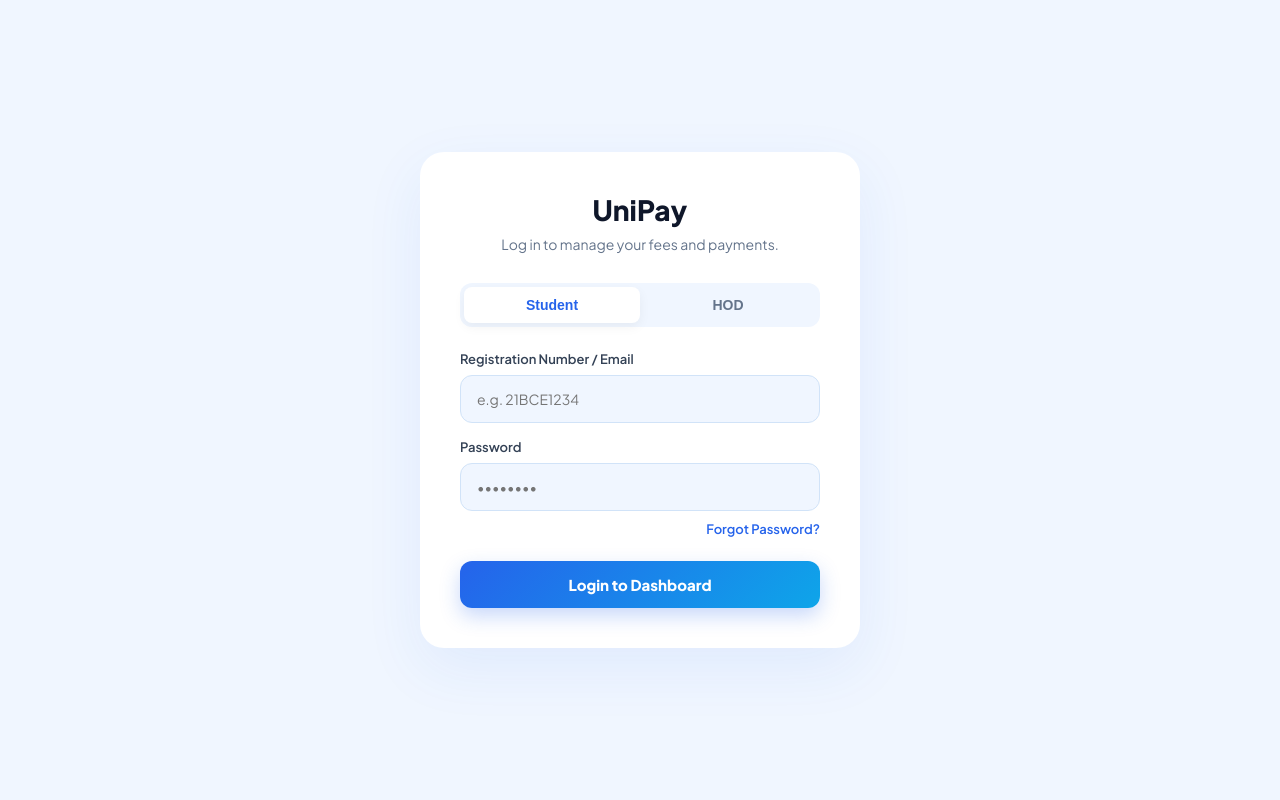
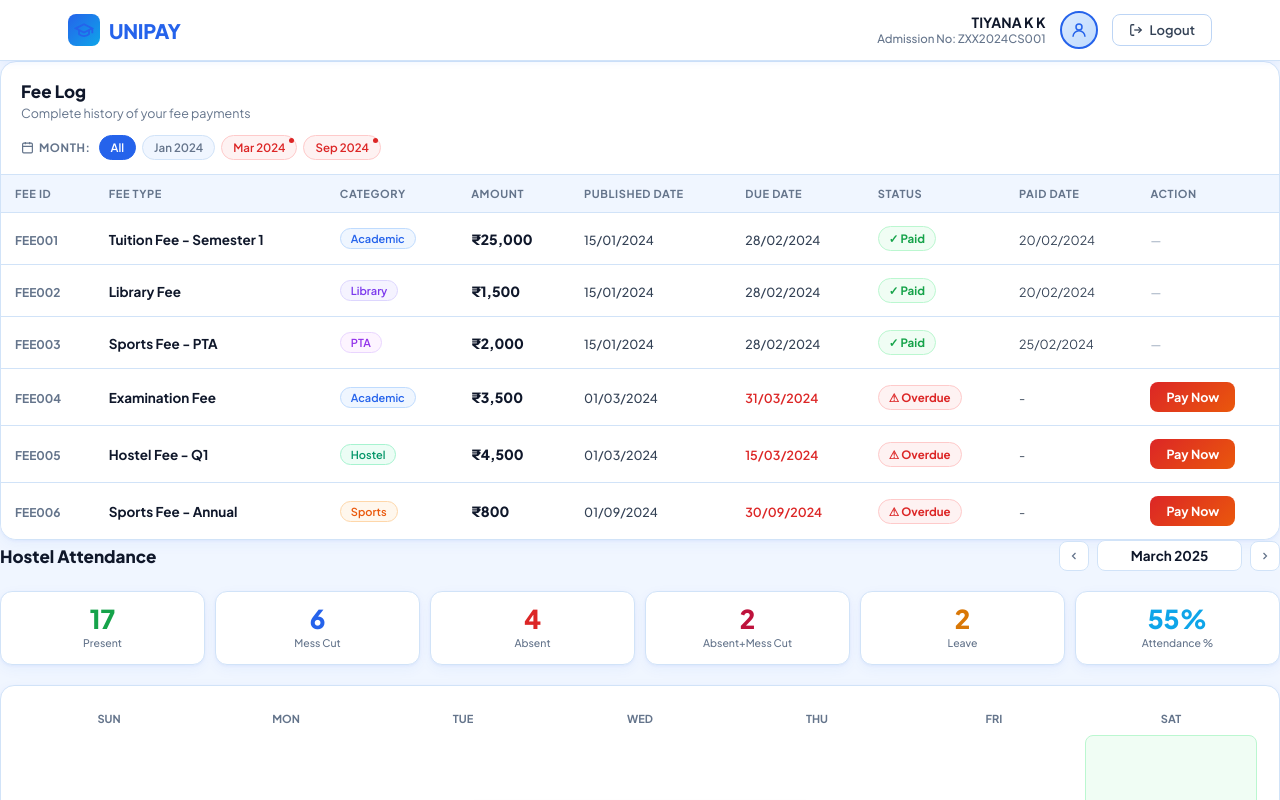
Before and after one commit to Tiyana-kk/unipay_, a React (Create React App) app: page /student/dashboard in a window 1280 px wide. Shown: the top 800 px of the page. Built offline with nearby package versions, Linux system fonts and the light colour scheme.

Commit message:
app.js chnages

```diff
--- a/src/App.js
+++ b/src/App.js
@@ -1,79 +1,20 @@
-import React, { useState, useCallback } from "react";
-import { C, INITIAL_FEES } from "./utils/constants";
-import { resolveStatus, fmtCurrency } from "./utils/helpers";
-import { useWindowWidth } from "./hooks/useWindowWidth";
-
-import { CheckCircle, ClockIcon, GradCap, WarnIcon } from "./components/icons";
-import { Navbar } from "./components/common/Navbar";
-import { ProfileDrawer } from "./components/common/ProfileDrawer";
-import { StatCard } from "./components/common/StatCard";
-import { PaymentModal } from "./components/common/PaymentModal";
-import { Toast } from "./components/common/Toast";
-
-import { FeeSection } from "./components/fees/FeeSection";
-import { HostelSection } from "./components/hostel/HostelSection";
-
+import { BrowserRouter as Router, Routes, Route, Navigate } from "react-router-dom";
+import { Login } from "./components/auth/Login";
+import StudentDashboard from "./roles/student/StudentDashboard";
 import HodDashboard from "./roles/hod/HodDashboard";
-import { Login } from "./components/auth/Login";
-
 import "./index.css";
 
-export default function App() {
-
-  // ✅ role switch
-  const [role, setRole] = useState("student");
-  const [isAuthenticated, setIsAuthenticated] = useState(false);
-
-  const [drawerOpen, setDrawerOpen] = useState(false);
-  const [activeTab, setActiveTab] = useState("fees");
-  const [fees, setFees] = useState(INITIAL_FEES);
-  const [modalData, setModalData] = useState(null);
-  const [toast, setToast] = useState(false);
-
-  const width = useWindowWidth();
-
-  if (!isAuthenticated) {
-    return (
-      <Login
-        onLogin={(selectedRole) => {
-          setRole(selectedRole);
-          setIsAuthenticated(true);
-        }}
-      />
-    );
-  }
-
+function App() {
   return (
-    <>
-      {/* 🔹 Dashboard Switch */}
-      {role === "hod" ? (
-        <HodDashboard />
-      ) : (
-        <>
-          {/* Your existing Student Dashboard UI */}
-          <Navbar />
-
-          <FeeSection
-            fees={fees}
-            setFees={setFees}
-            setModalData={setModalData}
-          />
-
-          <HostelSection />
-
-          <ProfileDrawer
-            open={drawerOpen}
-            setOpen={setDrawerOpen}
-          />
-
-          <PaymentModal
-            modalData={modalData}
-            setModalData={setModalData}
-          />
-
-          <Toast show={toast} setShow={setToast} />
-        </>
-      )}
-    </>
+    <Router>
+      <Routes>
+        <Route path="/" element={<Navigate to="/login" />} />
+        <Route path="/login" element={<Login />} />
+        <Route path="/student/dashboard" element={<StudentDashboard />} />
+        <Route path="/hod/dashboard" element={<HodDashboard />} />
+      </Routes>
+    </Router>
   );
 }
+
+export default App;
--- a/src/components/auth/Login.jsx
+++ b/src/components/auth/Login.jsx
@@ -1,8 +1,10 @@
 import React, { useState } from "react";
+import { useNavigate } from "react-router-dom";
 import { C } from "../../utils/constants";
 import { useWindowWidth } from "../../hooks/useWindowWidth";
 
-export function Login({ onLogin }) {
+export function Login() {
+  const navigate = useNavigate();
   const [role, setRole] = useState("student");
   const [identifier, setIdentifier] = useState("");
   const [password, setPassword] = useState("");
@@ -16,7 +18,11 @@ export function Login({ onLogin }) {
     // Simulate network delay
     setTimeout(() => {
       setLoading(false);
-      onLogin(role);
+      if (role === "hod") {
+        navigate("/hod/dashboard");
+      } else {
+        navigate("/student/dashboard");
+      }
     }, 1000);
   };
 
--- a/src/roles/student/StudentDashboard.jsx
+++ b/src/roles/student/StudentDashboard.jsx
@@ -1,38 +1,42 @@
 import React, { useState } from "react";
-import StudentLayout from "./StudentLayout";
-import StatCard from "../../components/StatCard";
-import { INITIAL_FEES } from "../../data/feesData";
+import { INITIAL_FEES } from "../../utils/constants";
+import { useWindowWidth } from "../../hooks/useWindowWidth";
 
-function StudentDashboard() {
+import { Navbar } from "../../components/common/Navbar";
+import { ProfileDrawer } from "../../components/common/ProfileDrawer";
+import { PaymentModal } from "../../components/common/PaymentModal";
+import { Toast } from "../../components/common/Toast";
 
-  const paid = INITIAL_FEES.filter(f => f.status === "paid")
-  .reduce((s, f) => s + f.amt, 0);
+import { FeeSection } from "../../components/fees/FeeSection";
+import { HostelSection } from "../../components/hostel/HostelSection";
 
-  const pending = INITIAL_FEES.filter(f => f.status !== "paid")
-  .reduce((s, f) => s + f.amt, 0);
+export default function StudentDashboard() {
+  const [drawerOpen, setDrawerOpen] = useState(false);
+  const [activeTab, setActiveTab] = useState("fees");
+  const [fees, setFees] = useState(INITIAL_FEES);
+  const [modalData, setModalData] = useState(null);
+  const [toast, setToast] = useState(false);
+
+  const width = useWindowWidth();
 
   return (
-
-    <StudentLayout>
-
-      <h2>Welcome Tiyana</h2>
-
-      <div className="stats">
-
-        <StatCard
-          title="Total Paid"
-          value={`₹${paid}`}
-        />
-
-        <StatCard
-          title="Pending Fees"
-          value={`₹${pending}`}
-        />
-
-      </div>
-
-    </StudentLayout>
+    <>
+      <Navbar />
+      <FeeSection
+        fees={fees}
+        setFees={setFees}
+        setModalData={setModalData}
+      />
+      <HostelSection />
+      <ProfileDrawer
+        open={drawerOpen}
+        setOpen={setDrawerOpen}
+      />
+      <PaymentModal
+        modalData={modalData}
+        setModalData={setModalData}
+      />
+      <Toast show={toast} setShow={setToast} />
+    </>
   );
 }
-
-export default StudentDashboard;
```
